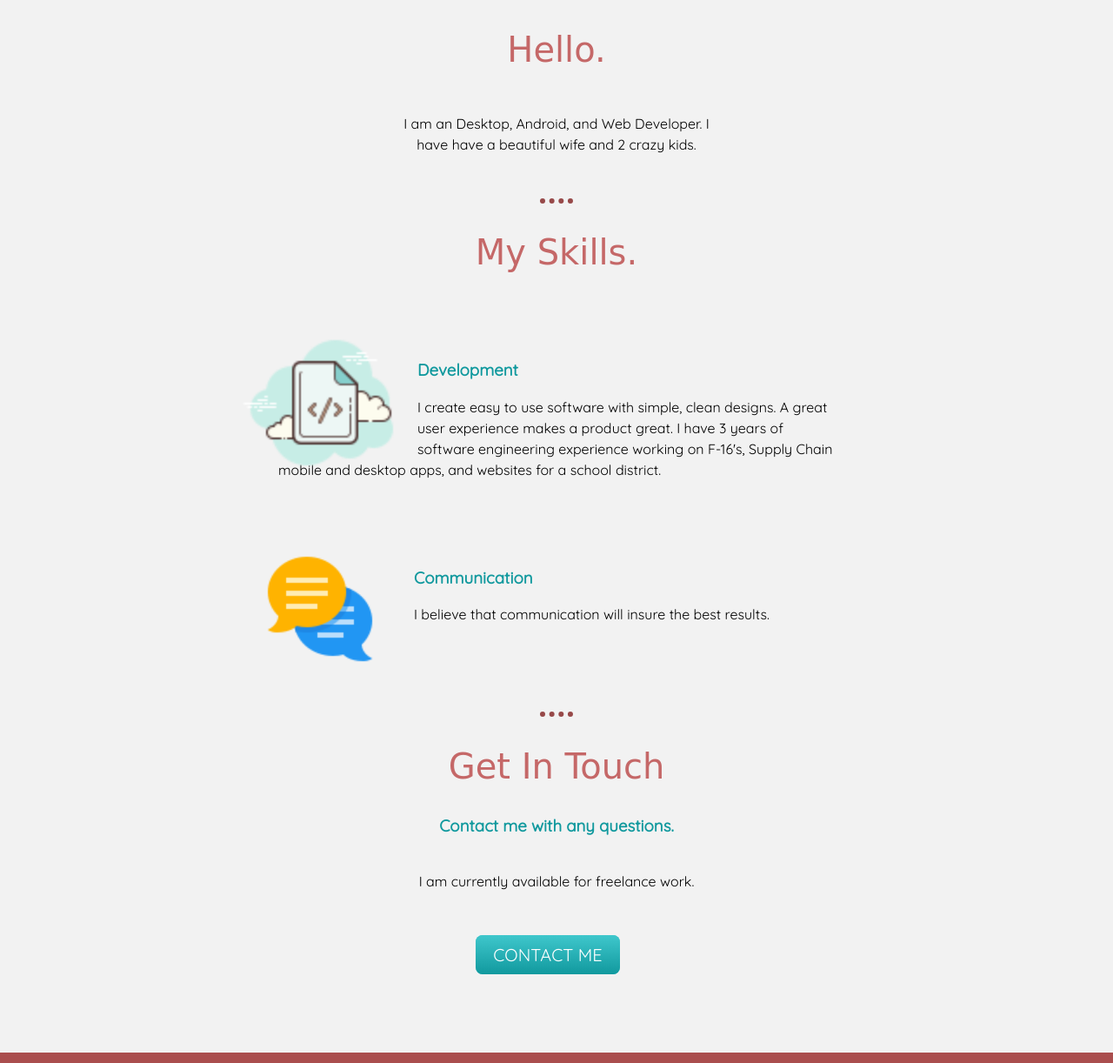
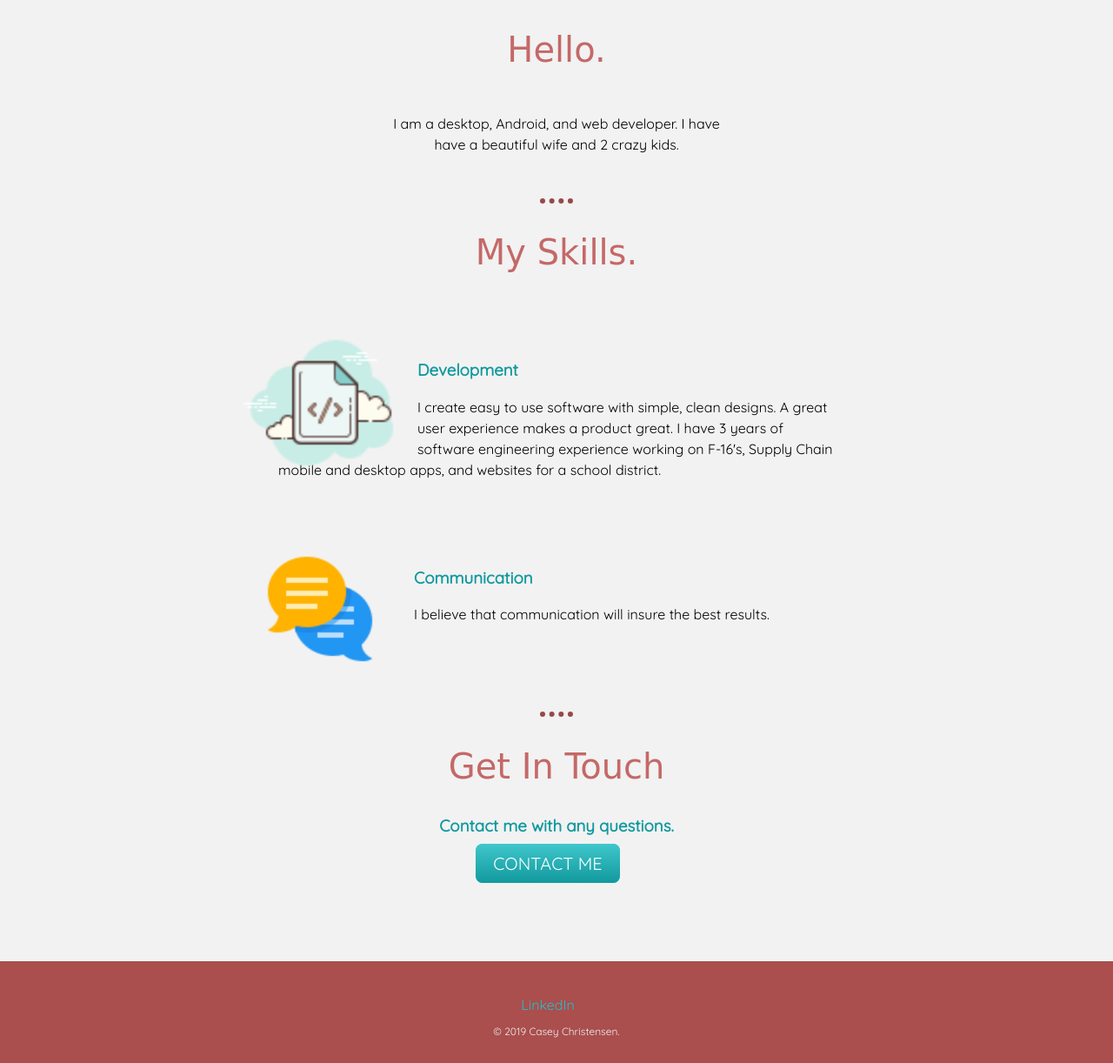
Before and after one commit to kcrey25/MySite, a plain HTML site: page index.html in a window 1280 px wide. Shown: the part 1077-2299 px from the top of the page at 87% size. Drawn offline with Linux system fonts and the light colour scheme; a web font is replaced by a local one.

Commit message:
Updated personal info.

```diff
--- a/index.html
+++ b/index.html
@@ -19,7 +19,7 @@
     <div class="profile">
       <img src="images/myAvatarT.png" alt="profile-img" class="profile-pic">
       <h2>Hello.</h2>
-      <p class="intro">I am an Desktop, Android, and Web Developer. I have have a beautiful wife and 2 crazy kids.</p>
+      <p class="intro">I am a desktop, Android, and web developer. I have have a beautiful wife and 2 crazy kids.</p>
     </div>
     <hr>
     <div class="skills">
@@ -39,8 +39,7 @@
     <div class="contact-me">
       <h2>Get In Touch</h2>
       <h3>Contact me with any questions.</h3>
-      <p class="contact-msg">I am currently available for freelance work.</p>
-      <a class="butn" href="mailto:kcrey25@yahoo.com">CONTACT ME</a>
+      <a class="butn" href="mailto:christensen303@gmail.com">CONTACT ME</a>
     </div>
   </div>
 
```
